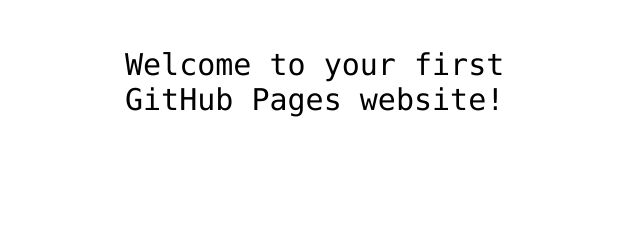
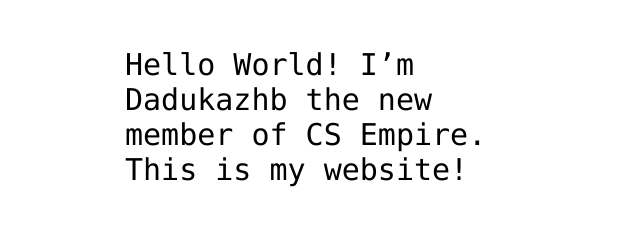
Before and after one commit to Dadukazhb/Dadukazhb.github.io, a plain HTML site: page index.html in a window 1280 px wide. Shown: the part 341-566 px from the top of the page, without its empty margins (315-955 px from the left). Drawn offline with Linux system fonts and the light colour scheme.

Commit message:
Update index.html

```diff
--- a/index.html
+++ b/index.html
@@ -12,7 +12,7 @@
 <img src="https://octodex.github.com/images/daftpunktocat-thomas.gif" id="octocat" alt="octocat-gif" />
 
 <!-- Change this code here by copy and pasting your template on line 15 -->
-<p>Welcome to your first GitHub Pages website!</p>
+<p>Hello World! I’m Dadukazhb the new member of CS Empire. This is my website!</p>
 
 </body>
 </html>
```
